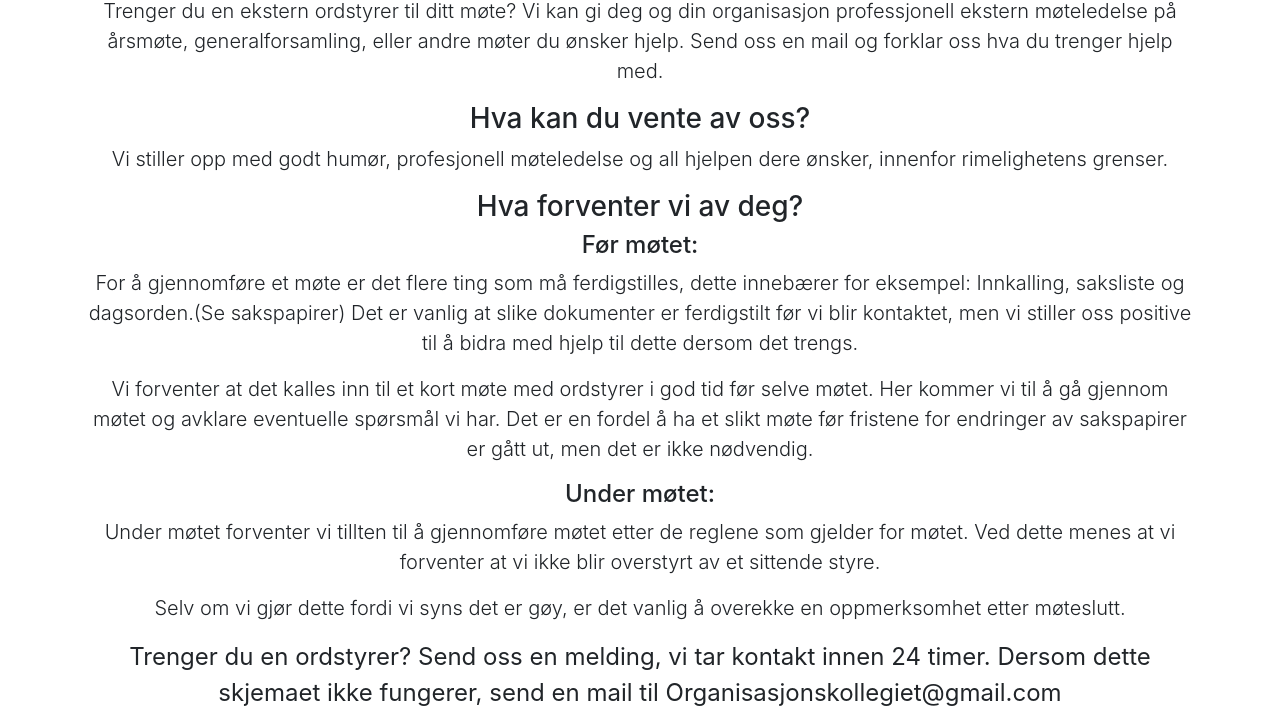
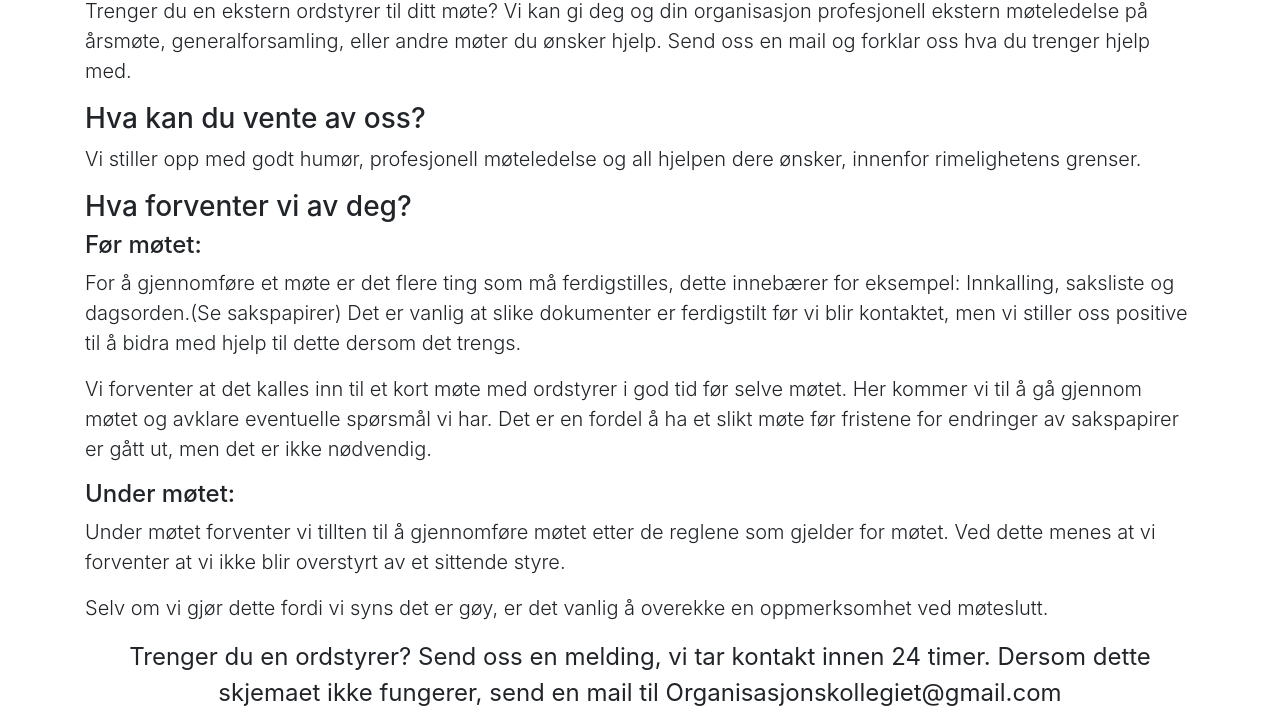
Before and after one commit to Madelelo/BendikD.github.io, a website: page moteledelse.html in a window 1280 px wide. Shown: the part 164-880 px from the top of the page. Drawn offline with Linux system fonts and the light colour scheme.

Commit message:
Små fikser
- Slått av sentrering på teksten i møteledelse
- lagt til en warning om konstruksjon og kontakt i footer

```diff
--- a/moteledelse.html
+++ b/moteledelse.html
@@ -58,9 +58,9 @@
     <!-- Page Content -->
     <div class="container">
       <div class="row">
-        <div class="col-lg-12 text-center">
+        <div class="col-lg-12">
           <h1 class="mt-5">Møteledelse</h1>
-          <p class="lead">Trenger du en ekstern ordstyrer til ditt møte? Vi kan gi deg og din organisasjon professjonell ekstern møteledelse på årsmøte, generalforsamling, eller andre møter du ønsker hjelp. Send oss en mail og forklar oss hva du trenger hjelp med. </p>
+          <p class="lead">Trenger du en ekstern ordstyrer til ditt møte? Vi kan gi deg og din organisasjon profesjonell ekstern møteledelse på årsmøte, generalforsamling, eller andre møter du ønsker hjelp. Send oss en mail og forklar oss hva du trenger hjelp med. </p>
 
 
           <h3>Hva kan du vente av oss? </h3>
@@ -79,7 +79,7 @@
             Under møtet forventer vi tillten til å gjennomføre møtet etter de reglene som gjelder for møtet. Ved dette menes at vi forventer at vi ikke blir overstyrt av et sittende styre.
           </p>
           <p class="lead">
-            Selv om vi gjør dette fordi vi syns det er gøy, er det vanlig å overekke en oppmerksomhet etter møteslutt.
+            Selv om vi gjør dette fordi vi syns det er gøy, er det vanlig å overekke en oppmerksomhet ved møteslutt.
           </p>
 
         </div>
```
Also changed, not shown: index.html (+3 -3 lines).
